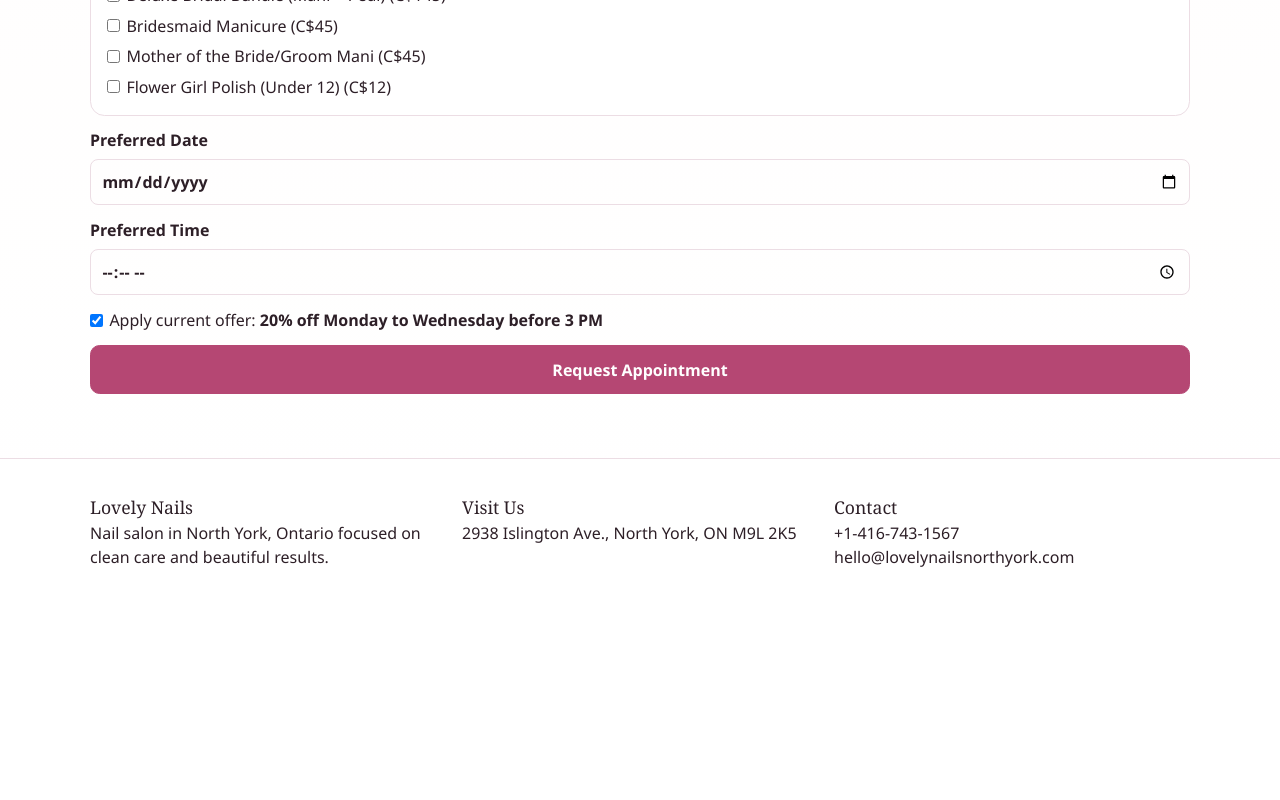
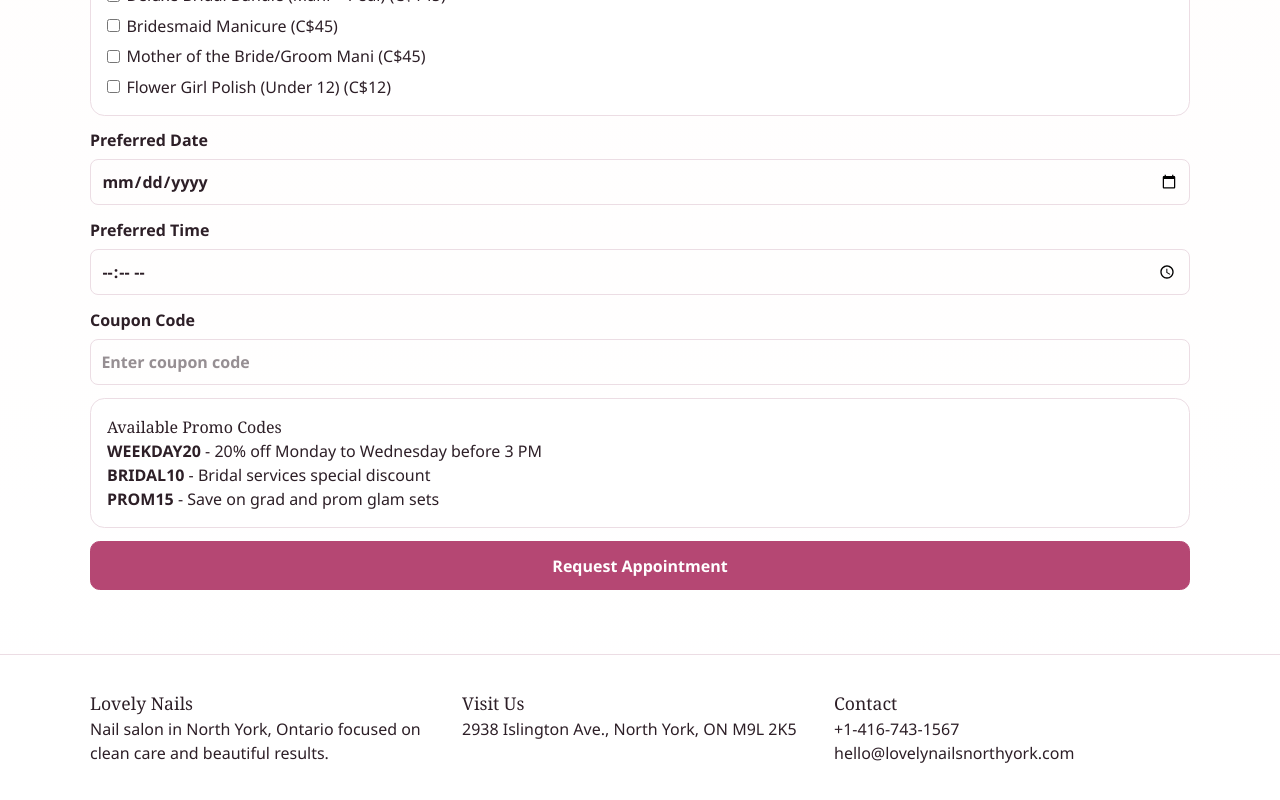
Before and after one commit to cindyorangis/lovelynails, a Next.js app: page /booking in a window 1280 px wide. Shown: the part 2547-3347 px from the top of the page. Before the commit the page ends 3151 px from the top, so only its background shows below. Built offline with nearby package versions, Linux system fonts and the light colour scheme.

Commit message:
add support multiple promos

```diff
--- a/app/api/bookings/booking-utils.ts
+++ b/app/api/bookings/booking-utils.ts
@@ -1,3 +1,5 @@
+import { activePromotions } from "../../site-data";
+
 export type BookingPayload = {
   name: string;
   phone: string;
@@ -5,7 +7,7 @@ export type BookingPayload = {
   services: string[];
   date: string;
   time: string;
-  claimedOffer: boolean;
+  couponCode?: string;
 };
 
 function sanitize(input: string) {
@@ -21,7 +23,7 @@ export function validateBookingPayload(input: BookingPayload) {
     : [];
   const date = input.date;
   const time = input.time;
-  const claimedOffer = Boolean(input.claimedOffer);
+  const couponCode = sanitize(input.couponCode ?? "").toUpperCase();
 
   if (!name || !phone || !email || services.length === 0 || !date || !time) {
     return { ok: false as const, error: "Please fill out all fields." };
@@ -47,8 +49,17 @@ export function validateBookingPayload(input: BookingPayload) {
     return { ok: false as const, error: "Please choose a valid time." };
   }
 
+  if (couponCode) {
+    const validCodes = activePromotions.map((promo) =>
+      promo.couponCode.toUpperCase(),
+    );
+    if (!validCodes.includes(couponCode)) {
+      return { ok: false as const, error: "Invalid coupon code." };
+    }
+  }
+
   return {
     ok: true as const,
-    value: { name, phone, email, services, date, time, claimedOffer },
+    value: { name, phone, email, services, date, time, couponCode },
   };
 }
--- a/app/api/bookings/route.ts
+++ b/app/api/bookings/route.ts
@@ -11,7 +11,7 @@ async function sendConfirmationEmail(params: {
   services: string[];
   date: string;
   time: string;
-  claimedOffer: boolean;
+  couponCode?: string;
 }) {
   const resendApiKey = process.env.RESEND_API_KEY;
   const fromEmail = process.env.BOOKING_FROM_EMAIL;
@@ -21,9 +21,9 @@ async function sendConfirmationEmail(params: {
   }
 
   const subject = `Lovely Nails booking confirmation - ${params.date} at ${params.time}`;
-  const offerLine = params.claimedOffer
-    ? "Offer claimed: Yes (we will confirm eligibility when we call you)."
-    : "Offer claimed: No";
+  const couponLine = params.couponCode
+    ? `Coupon code applied: ${params.couponCode}`
+    : "Coupon code applied: None";
   const serviceLines = params.services
     .map((service) => `<li>${service}</li>`)
     .join("");
@@ -35,7 +35,7 @@ async function sendConfirmationEmail(params: {
       <ul>${serviceLines}</ul>
       <p><strong>Date:</strong> ${params.date}</p>
       <p><strong>Time:</strong> ${params.time}</p>
-      <p><strong>${offerLine}</strong></p>
+      <p><strong>${couponLine}</strong></p>
       <p>We will contact you shortly to confirm your appointment details.</p>
     </div>
   `;
@@ -76,7 +76,7 @@ export async function POST(request: Request) {
     services: body.services ?? [],
     date: body.date ?? "",
     time: body.time ?? "",
-    claimedOffer: body.claimedOffer ?? false,
+    couponCode: body.couponCode ?? "",
   });
 
   if (!parsed.ok) {
@@ -105,7 +105,7 @@ export async function POST(request: Request) {
     requested_service: parsed.value.services.join(", "),
     requested_date: parsed.value.date,
     requested_time: parsed.value.time,
-    claimed_offer: parsed.value.claimedOffer,
+    claimed_offer: Boolean(parsed.value.couponCode),
     status: "new",
     sms_opt_in: true,
     reminder_status: "pending",
@@ -139,7 +139,7 @@ export async function POST(request: Request) {
     services: parsed.value.services,
     date: parsed.value.date,
     time: parsed.value.time,
-    claimedOffer: parsed.value.claimedOffer,
+    couponCode: parsed.value.couponCode,
   });
 
   return NextResponse.json({
--- a/app/booking/components/booking-form.tsx
+++ b/app/booking/components/booking-form.tsx
@@ -1,7 +1,7 @@
 "use client";
 
 import { useState } from "react";
-import { promotion } from "../../site-data";
+import { activePromotions } from "../../site-data";
 import {
   buildServiceValue,
   serviceCategories,
@@ -14,7 +14,7 @@ type FormState = {
   services: string[];
   date: string;
   time: string;
-  claimedOffer: boolean;
+  couponCode: string;
 };
 
 const initialState: FormState = {
@@ -24,7 +24,7 @@ const initialState: FormState = {
   services: [],
   date: "",
   time: "",
-  claimedOffer: promotion.isActive,
+  couponCode: "",
 };
 
 type BookingFormProps = {
@@ -194,24 +194,34 @@ export default function BookingForm({
           required
         />
       </label>
-      {promotion.isActive ? (
-        <label className="booking-checkbox">
+
+      <label>
+        Coupon Code
         <input
-            type="checkbox"
-            name="claimedOffer"
-            checked={form.claimedOffer}
+          type="text"
+          name="couponCode"
+          placeholder="Enter coupon code"
+          value={form.couponCode}
           onChange={(event) =>
             setForm((prev) => ({
               ...prev,
-                claimedOffer: event.target.checked,
+              couponCode: event.target.value.toUpperCase().trim(),
             }))
           }
         />
-          <span>
-            Apply current offer: <strong>{promotion.headline}</strong>
-          </span>
       </label>
+
+      {activePromotions.length > 0 ? (
+        <div className="card promo-code-list">
+          <h2>Available Promo Codes</h2>
+          {activePromotions.map((promo) => (
+            <p key={promo.id}>
+              <strong>{promo.couponCode}</strong> - {promo.headline}
+            </p>
+          ))}
+        </div>
       ) : null}
+
       <button type="submit" className="btn btn-primary" disabled={isSubmitting}>
         {isSubmitting ? "Submitting..." : "Request Appointment"}
       </button>
--- a/app/components/promo-banner.tsx
+++ b/app/components/promo-banner.tsx
@@ -1,23 +1,26 @@
 import Link from "next/link";
-import { promotion } from "../site-data";
+import { primaryPromotion } from "../site-data";
 
 type PromoBannerProps = {
   compact?: boolean;
 };
 
 export default function PromoBanner({ compact = false }: PromoBannerProps) {
-  if (!promotion.isActive) return null;
+  if (!primaryPromotion) return null;
 
   return (
     <section
       className={compact ? "promo promo-compact" : "promo"}
       aria-label="Current promotion"
     >
-      <p className="promo-label">{promotion.label}</p>
-      <p className="promo-headline">{promotion.headline}</p>
-      <p className="promo-details">{promotion.details}</p>
-      <Link className="btn btn-primary" href={promotion.ctaHref}>
-        {promotion.ctaLabel}
+      <p className="promo-label">{primaryPromotion.label}</p>
+      <p className="promo-headline">{primaryPromotion.headline}</p>
+      <p className="promo-details">
+        {primaryPromotion.details} Code:{" "}
+        <strong>{primaryPromotion.couponCode}</strong>
+      </p>
+      <Link className="btn btn-primary" href={primaryPromotion.ctaHref}>
+        {primaryPromotion.ctaLabel}
       </Link>
     </section>
   );
--- a/app/site-data.ts
+++ b/app/site-data.ts
@@ -35,14 +35,52 @@ export const mainNav = [
   { href: "/blog", label: "Blog" },
 ];
 
-export const promotion = {
-  isActive: true,
-  label: "Limited-Time Offer",
-  headline: "20% off Monday to Wednesday before 3 PM",
-  details: "Valid on gel manicure + spa pedicure combo. Ends June 30, 2026.",
-  ctaLabel: "Book With Offer",
-  ctaHref: "/booking",
+export type Promotion = {
+  id: string;
+  isActive: boolean;
+  label: string;
+  headline: string;
+  details: string;
+  couponCode: string;
+  ctaLabel: string;
+  ctaHref: string;
 };
+
+export const promotions: Promotion[] = [
+  {
+    id: "weekday-combo",
+    isActive: true,
+    label: "Limited-Time Offer",
+    headline: "20% off Monday to Wednesday before 3 PM",
+    details: "Valid on gel manicure + spa pedicure combo. Ends June 30, 2026.",
+    couponCode: "WEEKDAY20",
+    ctaLabel: "Use Coupon Code",
+    ctaHref: "/booking",
+  },
+  {
+    id: "bridal-discount",
+    isActive: true,
+    label: "Bridal Offer",
+    headline: "Bridal services special discount",
+    details: "Use this for bridal consultations, trials, and big-day services.",
+    couponCode: "BRIDAL10",
+    ctaLabel: "Use Coupon Code",
+    ctaHref: "/booking",
+  },
+  {
+    id: "grad-prom",
+    isActive: true,
+    label: "Grad & Prom",
+    headline: "Save on grad and prom glam sets",
+    details: "Perfect for prom prep, event nails, and matching party looks.",
+    couponCode: "PROM15",
+    ctaLabel: "Use Coupon Code",
+    ctaHref: "/booking",
+  },
+];
+
+export const activePromotions = promotions.filter((promo) => promo.isActive);
+export const primaryPromotion = activePromotions[0] ?? null;
 
 export function buildTitle(pageTitle: string) {
   return `${pageTitle} | ${siteConfig.name} North York`;
```
Lines whose indentation alone changed are shown as unchanged.
